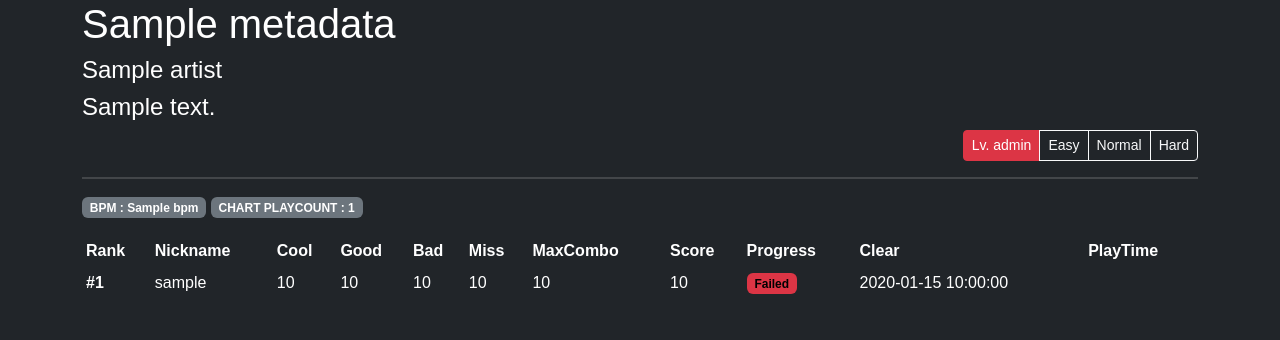
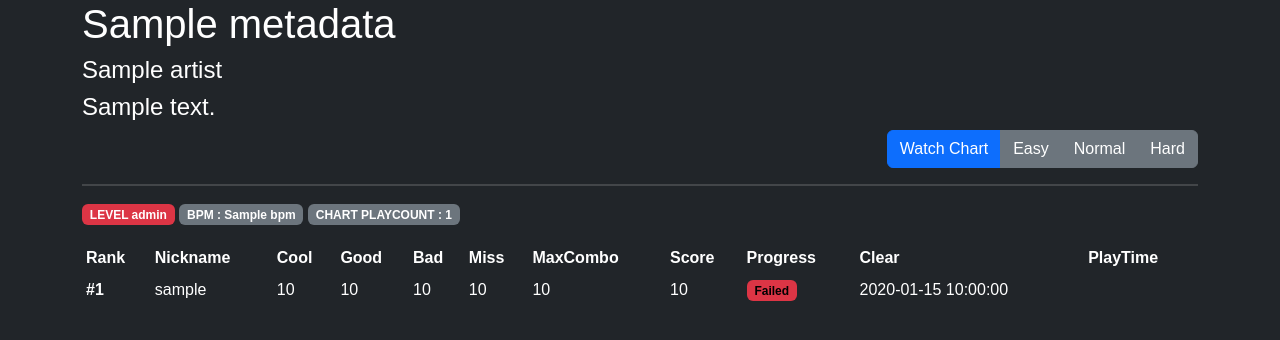
Before and after one commit to mchu7797/Oxygen, a Python web app: template templates/music.html in a window 1280 px wide. Shown: the part 56-396 px from the top of the page. Run offline with Jinja, Linux system fonts and the light colour scheme; the template is opened without the code that fills it: most values are stand-ins (such as "Sample title", 1, 10 or a date in 2020).

Commit message:
changed button style and added view chart button from music page

```diff
--- a/templates/music.html
+++ b/templates/music.html
@@ -6,26 +6,27 @@
     <h4>{{ metadata['artist'] }}</h4>
     <h4>{{ metadata['note_charter'] }}</h4>
     <div class="d-flex flex-row-reverse">
-            <div class="btn-group btn-group-sm" role="group" aria-label="Guage options">
-                {% if metadata['difficulty'] == 0 %}
-                    <a class="btn btn-success">Lv. {{ metadata['level'] }}</a>
-                {% elif metadata['difficulty'] == 1 %}
-                    <a class="btn btn-warning">Lv. {{ metadata['level'] }}</a>
-                {% else %}
-                    <a class="btn btn-danger">Lv. {{ metadata['level'] }}</a>
-                {% endif %}
+        <div class="btn-group" role="group" aria-label="Guage options">
+            <a href="https://ojn.kenzync.dev/?id={{ metadata['music_code'] }}&server=dmjam" class="btn btn-primary">Watch Chart</a>
             <a href="/music-scoreboard/{{ metadata['music_code'] }}/0"
-                   class="btn {% if metadata['difficulty'] == 0 %}btn-success{% else %}btn-outline-light{% endif %}">Easy</a>
+                class="btn {% if metadata['difficulty'] == 0 %}btn-success{% else %}btn-secondary{% endif %}">Easy</a>
             <a href="/music-scoreboard/{{ metadata['music_code'] }}/1"
-                   class="btn {% if metadata['difficulty'] == 1 %}btn-warning{% else %}btn-outline-light{% endif %}">Normal</a>
+                class="btn {% if metadata['difficulty'] == 1 %}btn-warning{% else %}btn-secondary{% endif %}">Normal</a>
             <a href="/music-scoreboard/{{ metadata['music_code'] }}/2"
-                   class="btn {% if metadata['difficulty'] == 2 %}btn-danger{% else %}btn-outline-light{% endif %}">Hard</a>
+                class="btn {% if metadata['difficulty'] == 2 %}btn-danger{% else %}btn-secondary{% endif %}">Hard</a>
         </div>
     </div>
     <hr style="border: 1px solid darkgrey" class="mb-3 mt-3">
     <div class="mb-3 mt-3">
-            <span class="badge text-bg-secondary">BPM : {{ metadata['bpm'] }}</span>
-            <span class="badge text-bg-secondary">CHART PLAYCOUNT : {{ metadata['play_count'] }}</span>
+        {% if metadata['difficulty'] == 0 %}
+        <span class="badge bg-success">LEVEL {{ metadata['level'] }}</span>
+        {% elif metadata['difficulty'] == 1 %}
+        <span class="badge bg-warning">LEVEL {{ metadata['level'] }}</span>
+        {% else %}
+        <span class="badge bg-danger">LEVEL {{ metadata['level'] }}</span>
+        {% endif %}
+        <span class="badge bg-secondary">BPM : {{ metadata['bpm'] }}</span>
+        <span class="badge bg-secondary">CHART PLAYCOUNT : {{ metadata['play_count'] }}</span>
     </div>
     {% if scoreboard != None %}
     <div class="table-responsive-lg">
@@ -49,7 +50,8 @@
                     <th scope="row">#{{ score['row_number'] }}</th>
                     <td data-toggle="tooltip" data-placement="top"
                         title="Played when {{ score['cleared_time'] }} UTC+9">
-                                <a href="/player-scoreboard/{{ score['player_code'] }}/{{ metadata['difficulty'] }}">{{ score['player_nickname'] }}</a>
+                        <a href="/player-scoreboard/{{ score['player_code'] }}/{{ metadata['difficulty'] }}">{{
+                            score['player_nickname'] }}</a>
                     </td>
                     <td>{{ score['score_cool'] }}</td>
                     <td>{{ score['score_good'] }}</td>
@@ -63,8 +65,7 @@
                     </td>
                     {% elif score['progress'] == 'SS' %}
                     <td>
-                                    <span class="badge"
-                                          style="background-color: #FE9A76; color: #000000;">SS Rank</span>
+                        <span class="badge" style="background-color: #FE9A76; color: #000000;">SS Rank</span>
                     </td>
                     {% elif score['progress'] == 'S' %}
                     <td>
@@ -93,8 +94,7 @@
                     {% endif %}
                     {% if score['is_cleared_record'] == 1 %}
                     <td>
-                                    <span class="badge"
-                                          style="background-color: #198754; color: #000000;">Cleared</span>
+                        <span class="badge" style="background-color: #198754; color: #000000;">Cleared</span>
                     </td>
                     {% else %}
                     <td>
```
Also changed, not shown: templates/player.html (+4 -4 lines). Lines whose indentation alone changed are shown as unchanged.
